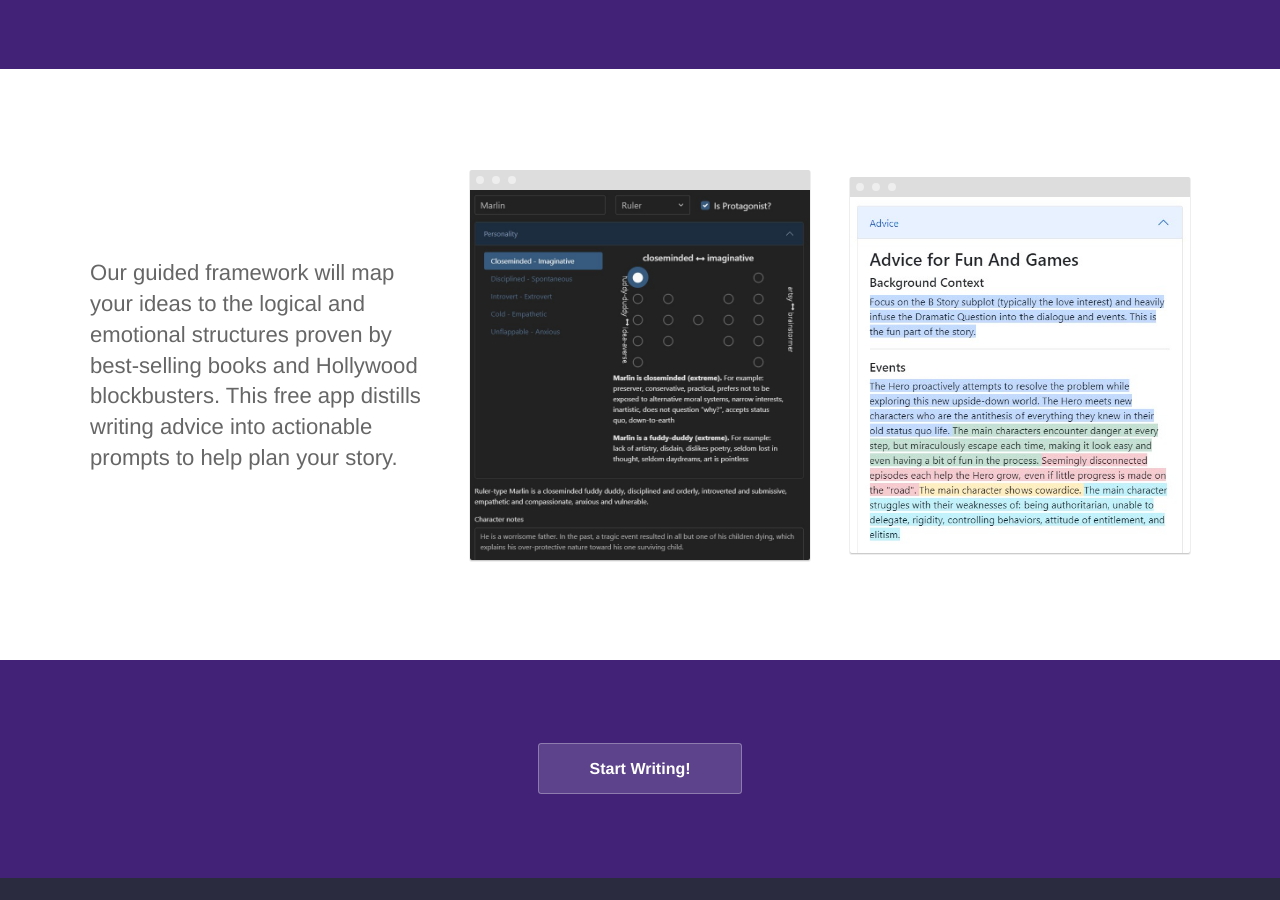
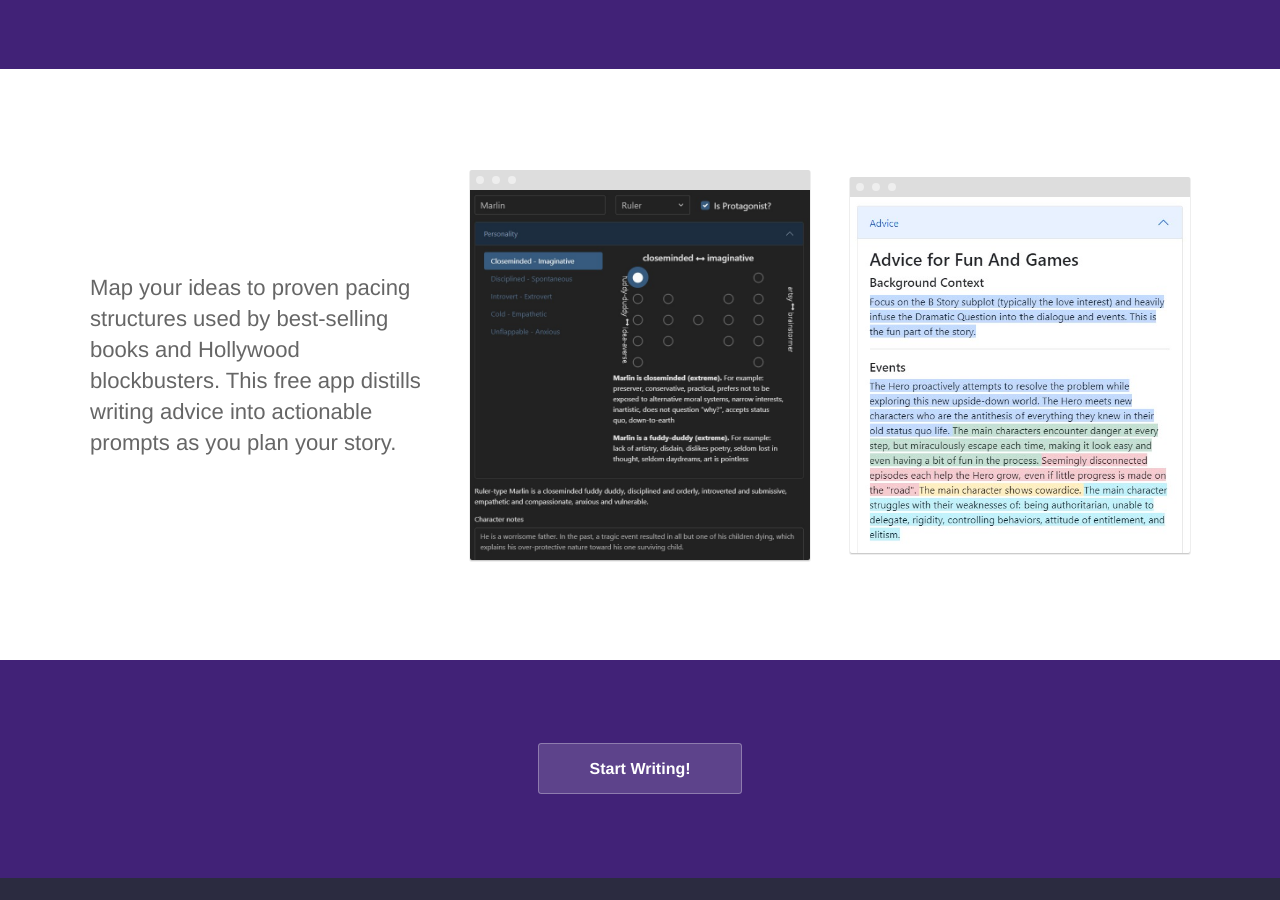
Before and after one commit to headchem/story-ghost, a Jekyll site: the page built from index.html, in a window 1280 px wide and 900 px high, scrolled down 351 px. Built offline with Jekyll 4.4.1, drawn with Linux system fonts in a browser that asks for light colours.

Commit message:
update index page main blurb

```diff
--- a/index.html
+++ b/index.html
@@ -16,7 +16,7 @@ description: Story Ghost cures writer's block
 	<section>
 		<div class="container flex">
 			<div class="text editable">
-				<p>Our guided framework will map your ideas to the logical and emotional structures proven by best-selling books and Hollywood blockbusters. This free app distills writing advice into actionable prompts to help plan your story.</p>
+				<p>Map your ideas to proven pacing structures used by best-selling books and Hollywood blockbusters. This free app distills writing advice into actionable prompts as you plan your story.</p>
 			</div>
 
 			<div class="image">
```
